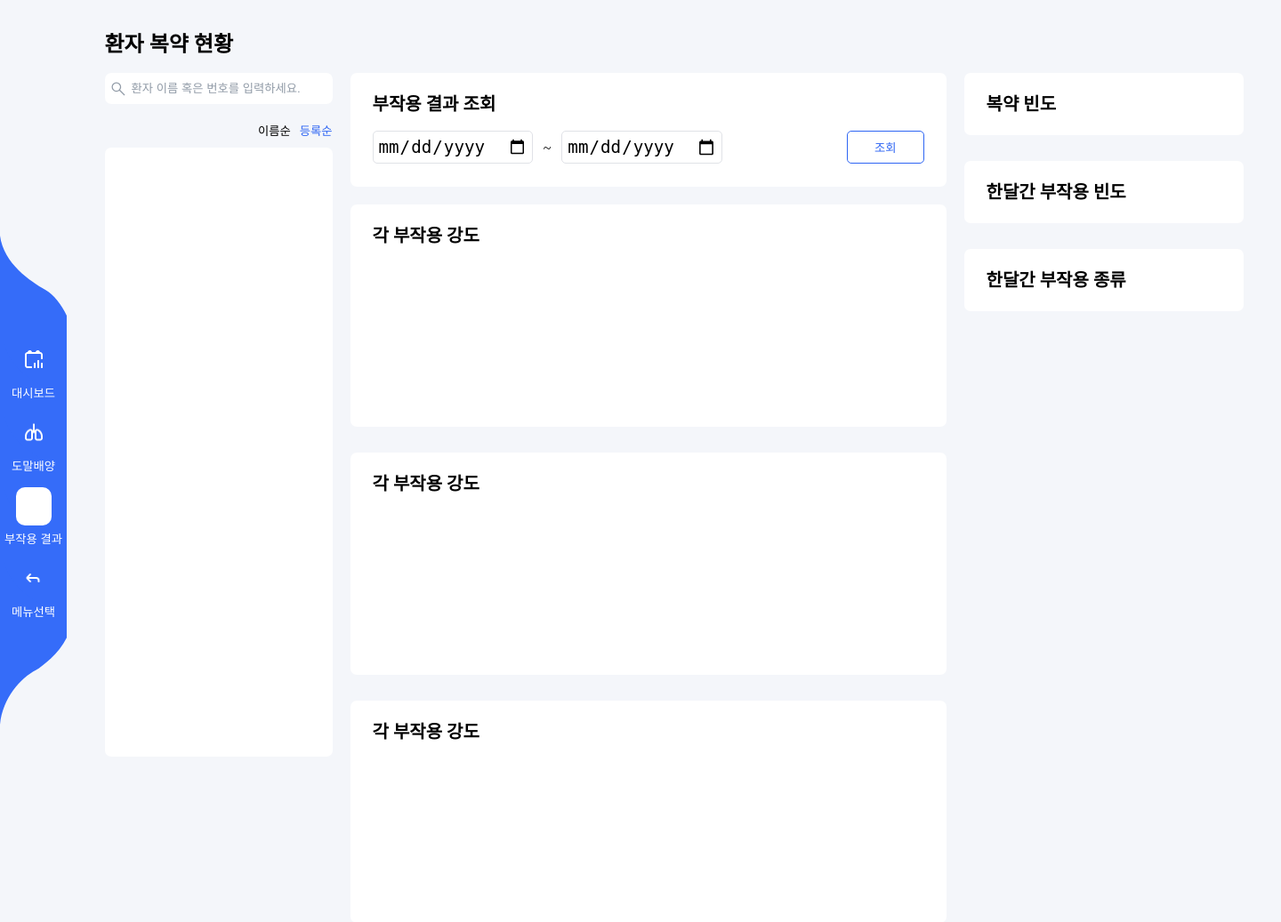
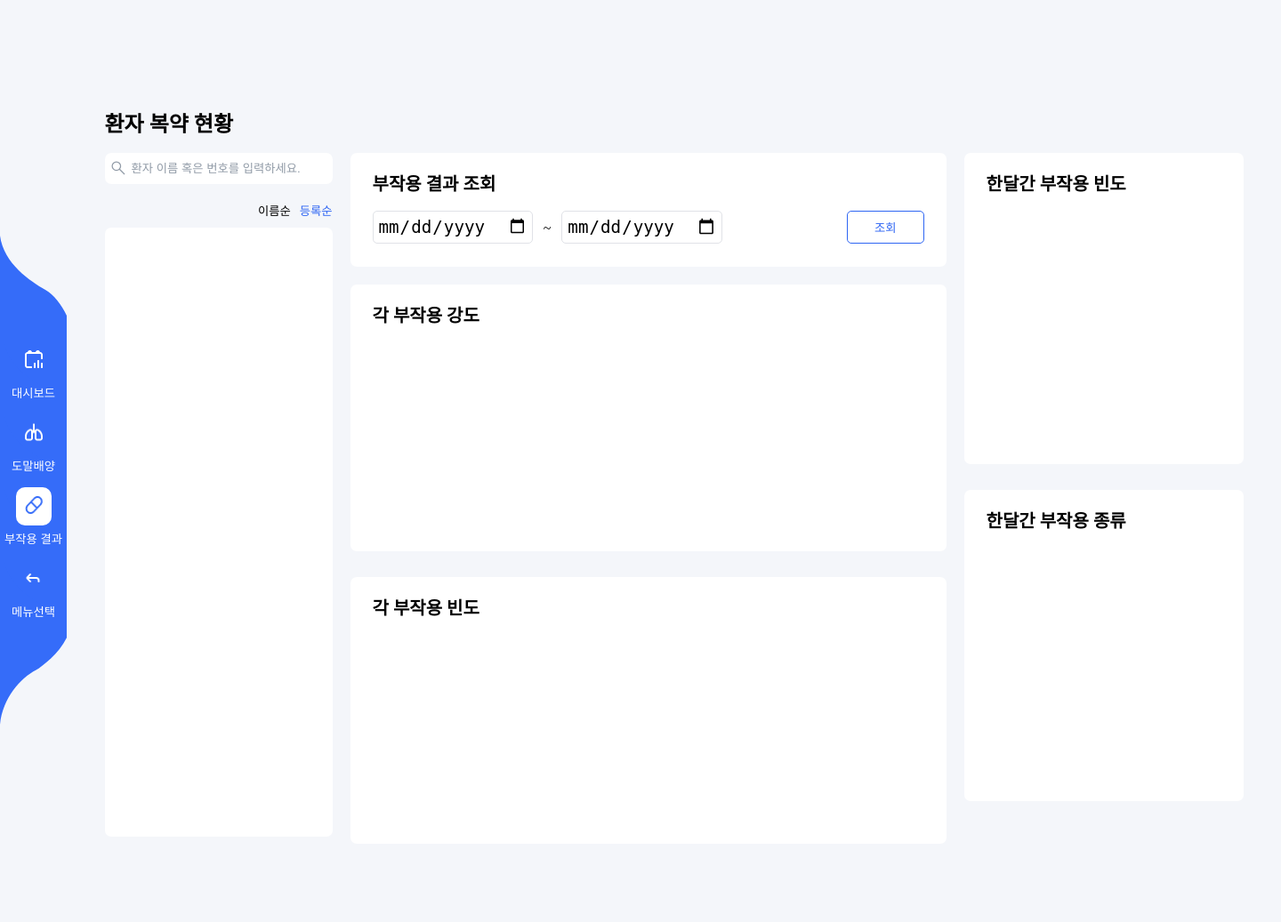
Before and after one commit to 2miwon/cole-rochman, a Django app: template core/templates/dashboard_severity.html in a window 1440 px wide. Shown: the part 50-1087 px from the top of the page at 89% size. Run offline with Django 3.2, Linux system fonts and the light colour scheme; the template is opened without the code that fills it, so the values that code supplies are empty; a map, chart or similar area stays blank; parts of the project's set-up code (start-up, migrations or seed data) failed here and were passed over; some libraries are stand-ins or nearby versions.

Commit message:
feat : 내비게이션 아이콘 추가,  파이차트 스타일 수정, 바차트 더미데이터 추가

```diff
--- a/core/static/css/manager_severity.css
+++ b/core/static/css/manager_severity.css
@@ -298,14 +298,16 @@ section > h2 {
 
 .item_status {
   padding: 25px;
+  height: 300px;
 }
 
-.chart {
+.pie_chart {
   position: relative;
   margin: auto;
+  top: 25%;
 }
 
-.chart > canvas {
+.pie_chart > canvas {
   margin: auto;
   width: 150px;
 }
@@ -343,7 +345,7 @@ section > h2 {
 }
 
 #chart_mySideEffectType {
-  top: 10px;
+  /* top: 10px; */
   z-index: 1;
 }
 
@@ -366,6 +368,10 @@ section > h2 {
 }
 
 .severity_box {
-  height: 200px;
+  height: 250px;
   padding: 25px;
 }
+
+.bar_chart {
+  width: 500px;
+}
--- a/core/templates/dashboard.html
+++ b/core/templates/dashboard.html
@@ -47,7 +47,7 @@
           <button onclick="location.href='{% url 'patient_severity' pid %}'">
         {% endif %}
           <div class="icon_wrapper">
-          <img class="nav_icon" src={% static "media/icons/left up.png" %} alt="돌아가기" />
+            <img class="nav_icon" src={% static "media/icons/pill_icon_off.png" %} alt="돌아가기" />
           </div>
           <span>부작용 결과</span>
         </button>
--- a/core/templates/dashboard_inspection.html
+++ b/core/templates/dashboard_inspection.html
@@ -66,7 +66,7 @@
           <button onclick="location.href='{% url 'patient_severity' pid %}'">
         {% endif %}
           <div class="icon_wrapper">
-          <img class="nav_icon" src={% static "media/icons/left up.png" %} alt="돌아가기" />
+          <img class="nav_icon" src={% static "media/icons/pill_icon_off.png" %} alt="돌아가기" />
         </div>
         <span>부작용 결과</span>
       </button>
--- a/core/templates/dashboard_severity.html
+++ b/core/templates/dashboard_severity.html
@@ -47,7 +47,7 @@
           </button>
           <button onclick="location.href='{% url 'severity' %}'">
             <div class="icon_wrapper active">
-            <img class="nav_icon" src={% static "media/icons/left up.png" %} alt="돌아가기" />
+              <img class="nav_icon" src={% static "media/icons/pill_icon.png" %} alt="돌아가기" />
             </div>
             <span>부작용 결과</span>
           </button>
@@ -112,22 +112,9 @@
 
           <div class="status_container">
             <div class="bg_white_round item_status">
-              <h3>복약 빈도</h3>
-            {% if pid|default_if_none:'' %}
-              <div class="chart">
-                <div class="chart_title">
-                  <p>총 {{ total_medi }} 회 기준</p>
-                  <b>{{ count_succ }}회 복용</b>
-                </div>
-                <div class="chart_bg"></div>
-                <canvas id="myMedication"></canvas>
-              </div>
-              {% endif %}
-            </div>
-            <div class="bg_white_round item_status">
               <h3>한달간 부작용 빈도</h3>
             {% if pid|default_if_none:'' %}
-              <div class="chart">
+              <div class="pie_chart">
                 <div class="chart_title sideEffect_chart_title">
                   <p>부작용 빈도</p>
                   <b>{{ per_side }}%</b>
@@ -140,7 +127,7 @@
             <div class="bg_white_round item_status">
               <h3>한달간 부작용 종류</h3>
               {% if pid  %}
-              <div class="chart" id="chart_mySideEffectType">
+              <div class="pie_chart" id="chart_mySideEffectType">
                 <div class="chart_title" id="title_mySideEffectType">
                   <p>주 부작용</p>
                   <b id="chart_main_sideeffect"></b>
@@ -154,12 +141,15 @@
         <div class="severity_area">
           <div class="severity_box bg_white_round">
             <h3> 각 부작용 강도 </h3>
+            <div class="bar_chart">
+              <canvas id="mySeverityChart"></canvas>
+            </div>
           </div>
           <div class="severity_box bg_white_round">
-            <h3> 각 부작용 강도 </h3>
-          </div>
-          <div class="severity_box bg_white_round">
-            <h3> 각 부작용 강도 </h3>
+            <h3> 각 부작용 빈도 </h3>
+            <div class="bar_chart">
+              <canvas id="myFrequencyChart"></canvas>
+            </div>
           </div>
         </div>
 
@@ -260,31 +250,6 @@
 
 
      // chart
-     const medi = document.getElementById("myMedication");
-
-     let mediValue;
-      {% if per_succ %}
-        mediValue = {{ per_succ|escapejs }};  // Django 변수를 JavaScript 문자열로 설정
-      {% endif %}
-
-      var myMedication = new Chart(medi, {
-      type: 'doughnut',
-      data: {
-        datasets: [{
-          data: [mediValue, 100 - mediValue],
-          backgroundColor: ['#2E65F3', '#DCECFB'],
-          borderWidth: 0,
-          borderRadius: 10,
-        }]
-      },
-      options: {
-        cutout: '75%',
-        responsive: false,
-        plugins: {
-          tooltip : false
-        }
-      }
-    });
 
     const sef = document.getElementById("mySideEffectFreq");
     let sefValue;
@@ -329,8 +294,6 @@
         sideEffectPercents.push(setValue[key]);
       }
     }
-
-    console.log("labels", sideEffectLabels, "percents", sideEffectPercents)
 
     var mySideEffectType = new Chart(set, {
       type: 'doughnut',
@@ -386,7 +349,109 @@
       mainSideEffectElement.innerHTML = "부작용 없음"
     }
 
-    // 차트끝
+    // 도넛 차트끝
+
+    // 바 차트
+
+    const severity = document.getElementById("mySeverityChart");
+
+    var mySideEffectType = new Chart(severity, {
+      type: 'bar',
+      data: {
+        labels: ['23.08.10', '23.08.10', '23.08.10', '23.08.10', '23.08.10', '23.08.10','23.08.10'],
+        datasets: [{
+          data: [0, 2, 3, 1, 4, 5, 2],
+          backgroundColor: [
+            '#2E65F3',
+            '#2E65F3CC',
+            '#2E65F380',
+            '#DCECFB'
+          ],
+          borderWidth: 0,
+          borderRadius: 0,
+          scaleBeginAtZero: true,
+        }]
+      },
+      options: {
+        responsive: true,
+        scales: {
+          y: {
+            ticks: {
+              stepSize: 1
+            }
+          }
+        },
+        plugins: {
+          tooltip : {
+            callbacks : {
+              label: function (context) {
+                return context
+              },
+              labelTextColor: function (tooltipItem, chart) {
+                return 'rgba(255,255,255,1)'
+              }
+            },
+            backgroundColor: 'rgb(0,0,0)',
+            bodyFont: {
+              size: 13
+            }
+          },
+          legend: {
+            display: false
+          }
+        }
+      }
+    });
+
+    const frequency = document.getElementById("myFrequencyChart");
+
+    var mySideEffectType = new Chart(frequency, {
+      type: 'bar',
+      data: {
+        labels: ['23.08.10', '23.08.10', '23.08.10', '23.08.10', '23.08.10', '23.08.10','23.08.10'],
+        datasets: [{
+          data: [0, 2, 3, 1, 4, 5, 2],
+          backgroundColor: [
+            '#2E65F3',
+            '#2E65F3CC',
+            '#2E65F380',
+            '#DCECFB'
+          ],
+          borderWidth: 0,
+          borderRadius: 0,
+          scaleBeginAtZero: true,
+        }]
+      },
+      options: {
+        responsive: true,
+        scales: {
+          y: {
+            ticks: {
+              stepSize: 1
+            }
+          }
+        },
+        plugins: {
+          tooltip : {
+            callbacks : {
+              label: function (context) {
+                return context
+              },
+              labelTextColor: function (tooltipItem, chart) {
+                return 'rgba(255,255,255,1)'
+              }
+            },
+            backgroundColor: 'rgb(0,0,0)',
+            bodyFont: {
+              size: 13
+            }
+          },
+          legend: {
+            display: false
+          }
+        }
+      }
+    });
 
 
     </script>
```
Also changed, not shown: core/static/media/icons/pill_icon.png (added), core/static/media/icons/pill_icon_off.png (added).
